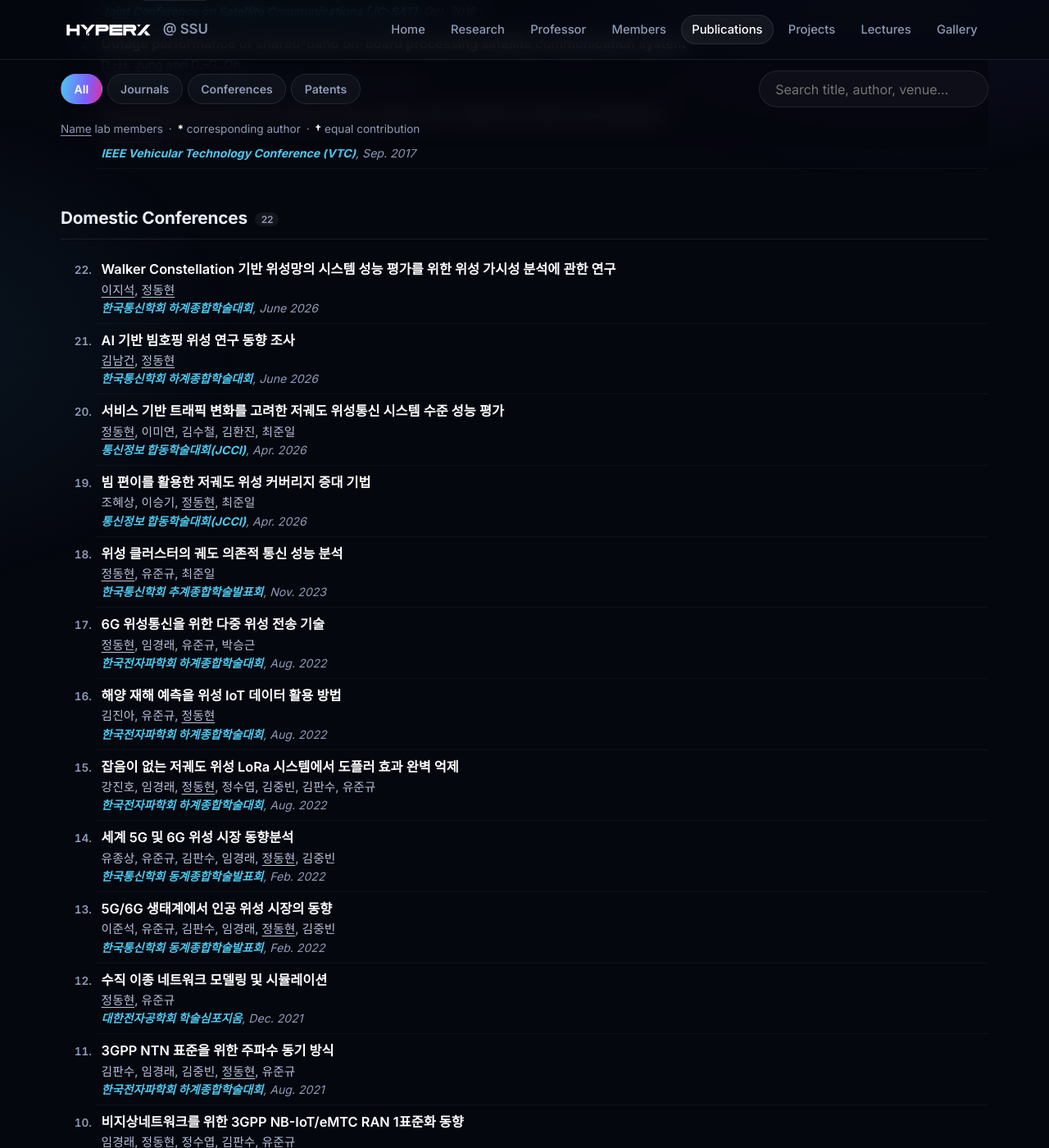
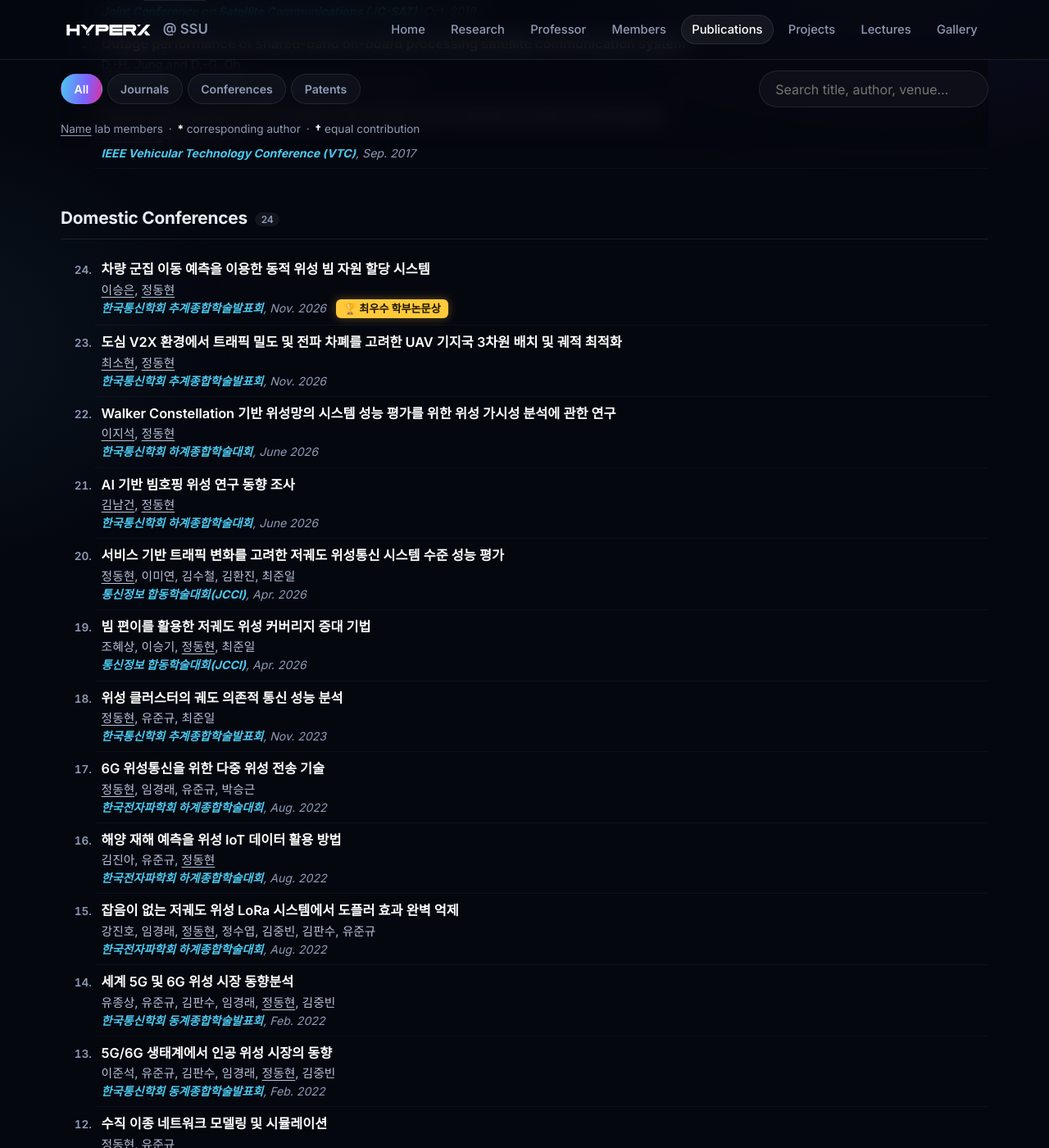
Before and after one commit to hyperx-web/hyperx, a Jekyll site: the page built from publications.html, in a window 1280 px wide and 1400 px high, scrolled down 5055 px. Shown: the whole window at 82% size. Built offline with Jekyll 4.4.1, drawn with Linux system fonts in a browser that asks for light colours; some web fonts are replaced.

Commit message:
KICS Fall 2026: add two domestic papers, best undergraduate paper award badge and news
Co-Authored-By: Claude Opus 5.5 <noreply@anthropic.com>

```diff
--- a/_data/members.yml
+++ b/_data/members.yml
@@ -56,4 +56,4 @@ alumni_undergraduate:
   - { name: Jung-Guen Bae, period: "2025.08. – 2025.10." }
 
 # 논문 목록에서 색으로 강조할 연구실 구성원 이름 (논문에 쓰인 표기 그대로)
-pub_names: ["D.-H. Jung", "D. H. Jung", "정동현", "G.-G. Lee", "N.-K. Kim", "J.-S. Lee", "김남건", "이지석", "S. Uoo", "J. Park†"]
+pub_names: ["D.-H. Jung", "D. H. Jung", "정동현", "G.-G. Lee", "N.-K. Kim", "J.-S. Lee", "김남건", "이지석", "S. Uoo", "J. Park†", "최소현", "이승은"]
--- a/_data/news.yml
+++ b/_data/news.yml
@@ -1,5 +1,8 @@
 # 최신 소식 — 맨 위에 새 항목을 추가하세요.
 # type: paper | award | lab | member
+- date: "Nov. 2026"
+  type: award
+  text: '<strong>Seung-Eun Lee</strong> received the Best Undergraduate Paper Award (최우수 학부논문상) at the KICS Fall Conference 2026 for the paper "차량 군집 이동 예측을 이용한 동적 위성 빔 자원 할당 시스템". Congratulations! 🎉'
 - date: "Nov. 2026"
   type: paper
   text: 'Our paper "Challenge-response authentication for LEO satellite channels: Exploiting orbit-specific uniqueness" has been accepted for publication in <em>IEEE Wireless Communications Magazine</em>.'
--- a/_data/publications.yml
+++ b/_data/publications.yml
@@ -173,6 +173,13 @@
 - category: conference
   group: "Domestic Conferences"
   items:
+    - authors: "이승은, 정동현"
+      title: "차량 군집 이동 예측을 이용한 동적 위성 빔 자원 할당 시스템"
+      venue: "한국통신학회 추계종합학술발표회, Nov. 2026"
+      award: "최우수 학부논문상"
+    - authors: "최소현, 정동현"
+      title: "도심 V2X 환경에서 트래픽 밀도 및 전파 차폐를 고려한 UAV 기지국 3차원 배치 및 궤적 최적화"
+      venue: "한국통신학회 추계종합학술발표회, Nov. 2026"
     - authors: "이지석, 정동현"
       title: "Walker Constellation 기반 위성망의 시스템 성능 평가를 위한 위성 가시성 분석에 관한 연구"
       venue: "한국통신학회 하계종합학술대회, June 2026"
--- a/assets/css/style.css
+++ b/assets/css/style.css
@@ -277,6 +277,7 @@ p { margin: 0 0 .8em; }
 .pub-legend { margin: 0; font-size: .85rem; color: var(--muted); flex-basis: 100%; order: 3; }
 .pub-legend b { color: #fff; }
 .pub-venue { color: var(--muted); font-size: .88rem; font-style: italic; }
+.pub-award { display: inline-block; margin-left: .6em; padding: .15em .7em; border-radius: 6px; font-style: normal; font-weight: 800; font-size: .82rem; background: #ffc93c; color: #1a1400; box-shadow: 0 0 12px rgba(255,201,60,.35); }
 .pub-item.hidden, .pub-group.hidden { display: none; }
 mark { background: rgba(76,201,240,.3); color: #fff; border-radius: 3px; }
 
--- a/assets/js/main.js
+++ b/assets/js/main.js
@@ -399,7 +399,10 @@
 (function () {
   var re = /^((?:submitted to|accepted to)\s+)?(.+?)(?=,\s*(?:vol\.|pp\.|no\.|(?:Jan|Feb|Mar|Apr|May|June?|July?|Aug|Sep|Oct|Nov|Dec)\b|\d{4})|$)/i;
   document.querySelectorAll(".pub-venue").forEach(function (el) {
+    var award = el.querySelector(".pub-award");
+    if (award) { award.remove(); }
     var t = el.textContent.trim();
+    if (award) { setTimeout(function () { el.appendChild(document.createTextNode(" ")); el.appendChild(award); }, 0); }
     if (/^in preparation$/i.test(t)) return;
     var m = t.match(re);
     if (!m || !m[2]) return;
--- a/publications.html
+++ b/publications.html
@@ -27,7 +27,7 @@ eyebrow: Research Output
           <p class="pub-title">{{ it.title }}</p>
           {% assign authors = it.authors %}{% for n in site.data.members.pub_names %}{% assign tagged = '<span class="lab">' | append: n | append: '</span>' %}{% assign authors = authors | replace: n, tagged %}{% endfor %}
           <p class="pub-authors">{{ authors | replace: "†</span>", "</span>†" }}</p>
-          <p class="pub-venue">{{ it.venue }}</p>
+          <p class="pub-venue">{{ it.venue }}{% if it.award %} <span class="pub-award">🏆 {{ it.award }}</span>{% endif %}</p>
         </li>
         {% endfor %}
       </ol>
```
